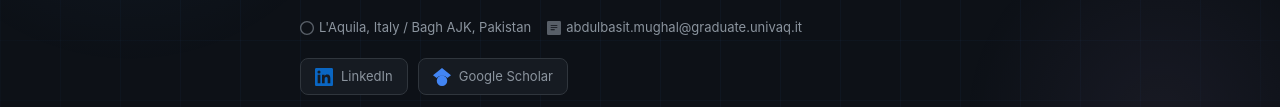
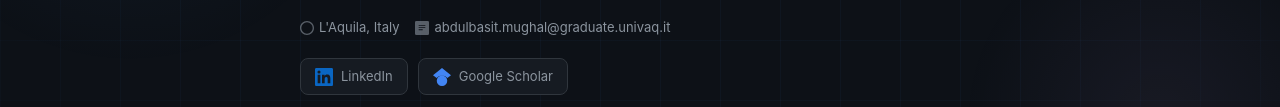
Before and after one commit to basitmughal344/basitmughal344.github.io, a plain HTML site: page index.html in a window 1280 px wide. Shown: the part 372-479 px from the top of the page. Drawn offline with Linux system fonts and the light colour scheme.

Commit message:
Remove Bagh AJK Pakistan from location

```diff
--- a/index.html
+++ b/index.html
@@ -536,7 +536,7 @@
         <div class="hero-meta">
           <span>
             <svg viewBox="0 0 16 16" fill="currentColor"><path d="M8 0C3.58 0 0 3.58 0 8s3.58 8 8 8 8-3.58 8-8-3.58-8-8-8zm0 14.5A6.5 6.5 0 018 1.5a6.5 6.5 0 010 13z"/></svg>
-            L'Aquila, Italy / Bagh AJK, Pakistan
+            L'Aquila, Italy
           </span>
           <span>
             <svg viewBox="0 0 16 16" fill="currentColor"><path d="M0 1.5A1.5 1.5 0 011.5 0h13A1.5 1.5 0 0116 1.5v13a1.5 1.5 0 01-1.5 1.5h-13A1.5 1.5 0 010 14.5v-13zm4.5 3a.5.5 0 000 1h7a.5.5 0 000-1h-7zm0 2.5a.5.5 0 000 1h7a.5.5 0 000-1h-7zm0 2.5a.5.5 0 000 1h4a.5.5 0 000-1h-4z"/></svg>
```
